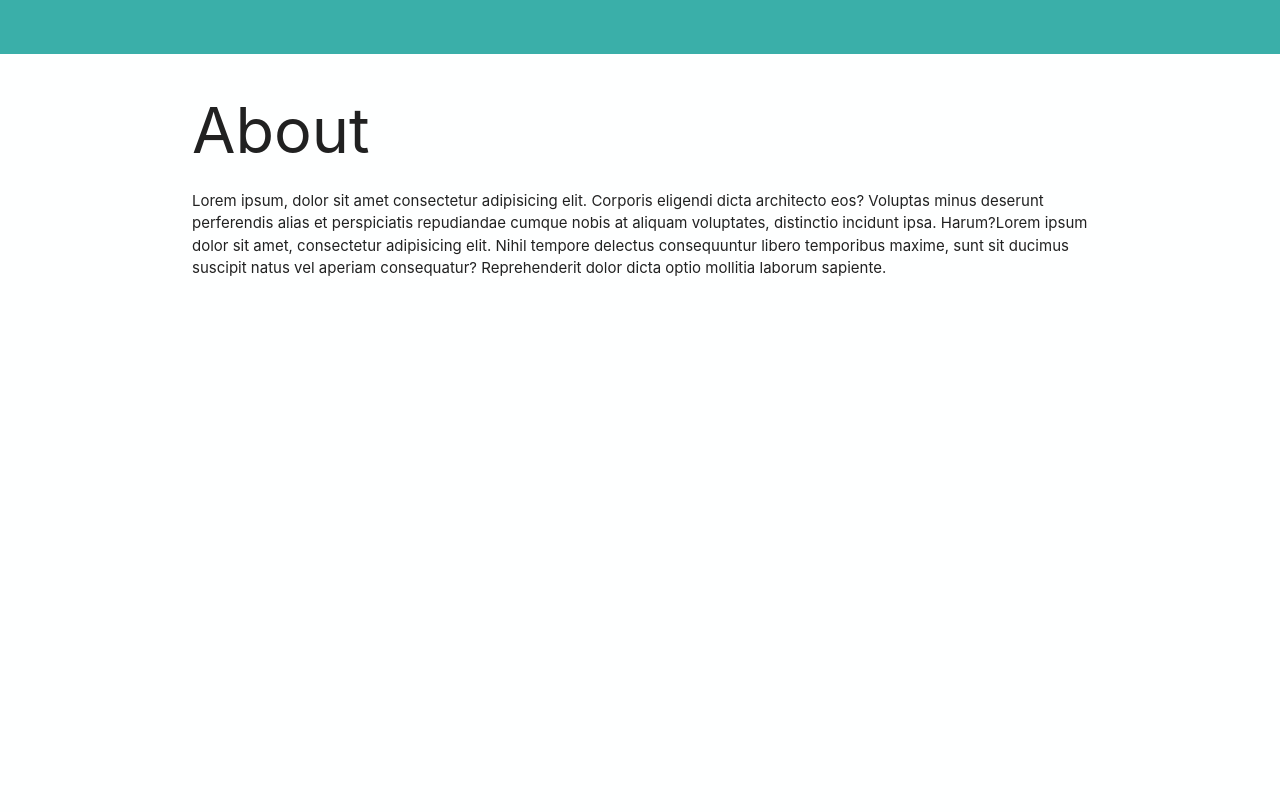
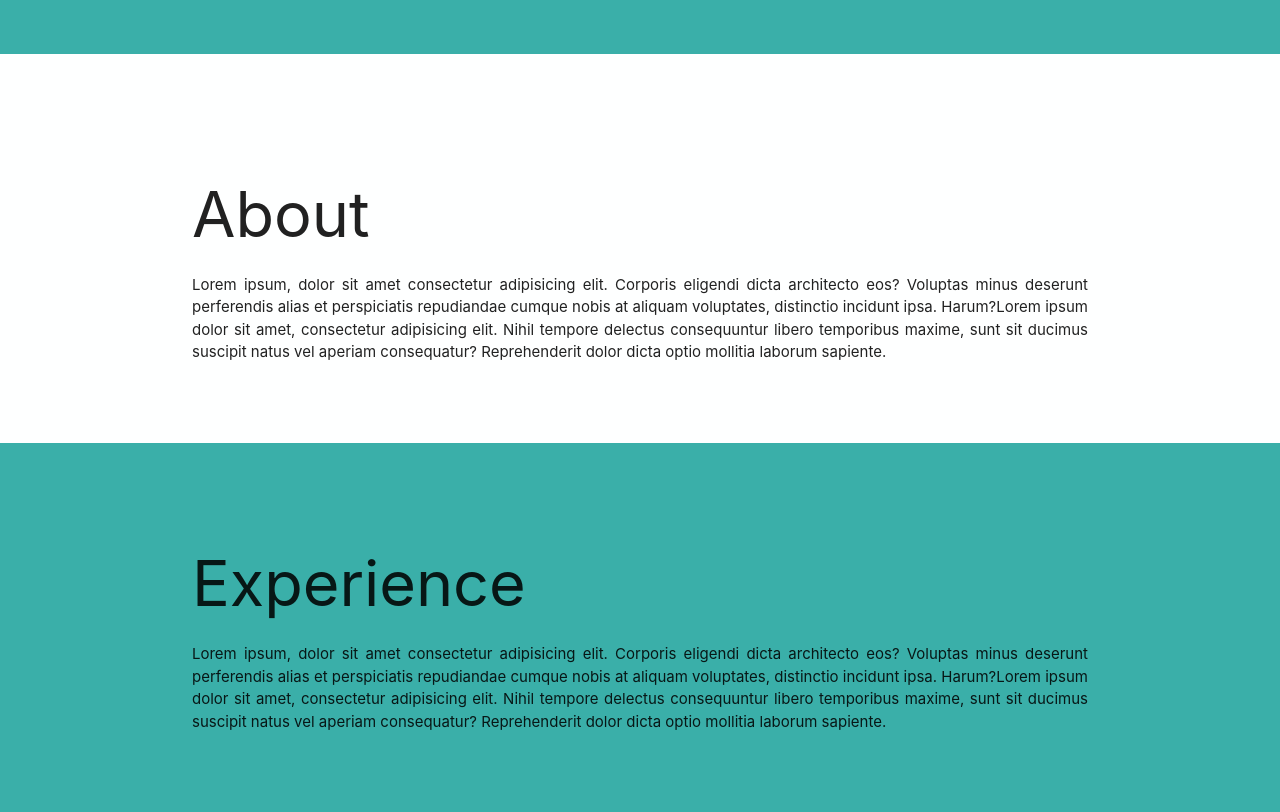
Before and after one commit to ash-win-cs/portfolio, a plain HTML site: page index.html in a window 1280 px wide. Shown: the part 617-1429 px from the top of the page. Before the commit the page ends 912 px from the top, so only its background shows below. Drawn offline with nearby package versions, Linux system fonts and the light colour scheme.

Commit message:
experience tab updated

```diff
--- a/css/style.scss
+++ b/css/style.scss
@@ -41,18 +41,25 @@ body{
 
     }
     button{
-
+      border-radius: 50px;
     }
     img{
       padding-top: 20%;
       width: 100%;
       height: 500px;
       max-width: 400px;
-
+      box-shadow: 10px;
     }
   }
 
 }
 .about{
+  padding: 5% 0%;
   background: $color5;
+  text-align: justify;
 }
+.experience{
+  padding: 5% 0%;
+  background: $color3;
+  text-align: justify;
+}
--- a/index.html
+++ b/index.html
@@ -40,12 +40,21 @@
     </div>
   </div>
   <!-- 2nd page about -->
-  <div class="container about">
-    <h1>About</h1>
-    <p>Lorem ipsum, dolor sit amet consectetur adipisicing elit. Corporis eligendi dicta architecto eos? Voluptas minus deserunt perferendis alias et perspiciatis repudiandae cumque nobis at aliquam voluptates, distinctio incidunt ipsa. Harum?Lorem ipsum dolor sit amet, consectetur adipisicing elit. Nihil tempore delectus consequuntur libero temporibus maxime, sunt sit ducimus suscipit natus vel aperiam consequatur? Reprehenderit dolor dicta optio mollitia laborum sapiente.</p>
+  <div class="about">
+    <div class="container">
+        <h1>About</h1>
+        <p>Lorem ipsum, dolor sit amet consectetur adipisicing elit. Corporis eligendi dicta architecto eos? Voluptas minus deserunt perferendis alias et perspiciatis repudiandae cumque nobis at aliquam voluptates, distinctio incidunt ipsa. Harum?Lorem ipsum dolor sit amet, consectetur adipisicing elit. Nihil tempore delectus consequuntur libero temporibus maxime, sunt sit ducimus suscipit natus vel aperiam consequatur? Reprehenderit dolor dicta optio mollitia laborum sapiente.</p>
+    </div>
   </div>
 
   <!-- 3rd internship/experience -->
+  <div class="experience">
+    <div class="container">
+        <h1>Experience</h1>
+        <p>Lorem ipsum, dolor sit amet consectetur adipisicing elit. Corporis eligendi dicta architecto eos? Voluptas minus deserunt perferendis alias et perspiciatis repudiandae cumque nobis at aliquam voluptates, distinctio incidunt ipsa. Harum?Lorem ipsum dolor sit amet, consectetur adipisicing elit. Nihil tempore delectus consequuntur libero temporibus maxime, sunt sit ducimus suscipit natus vel aperiam consequatur? Reprehenderit dolor dicta optio mollitia laborum sapiente.</p>
+    </div>
+
+    </div>
   <!-- projects -->
   <!-- contact footer-->
   <script src="https://cdnjs.cloudflare.com/ajax/libs/materialize/1.0.0/js/materialize.min.js"></script>
```
Also changed, not shown: css/style.css, 1 other file.
